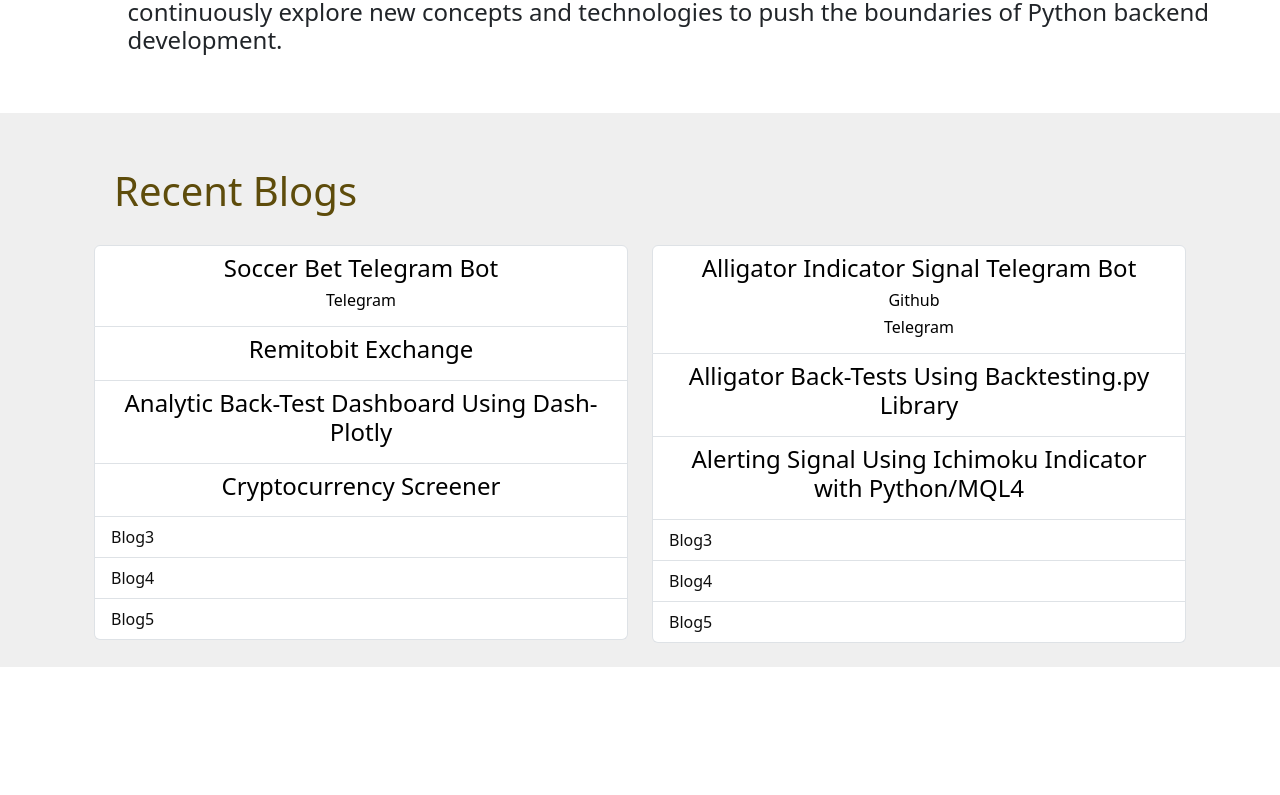
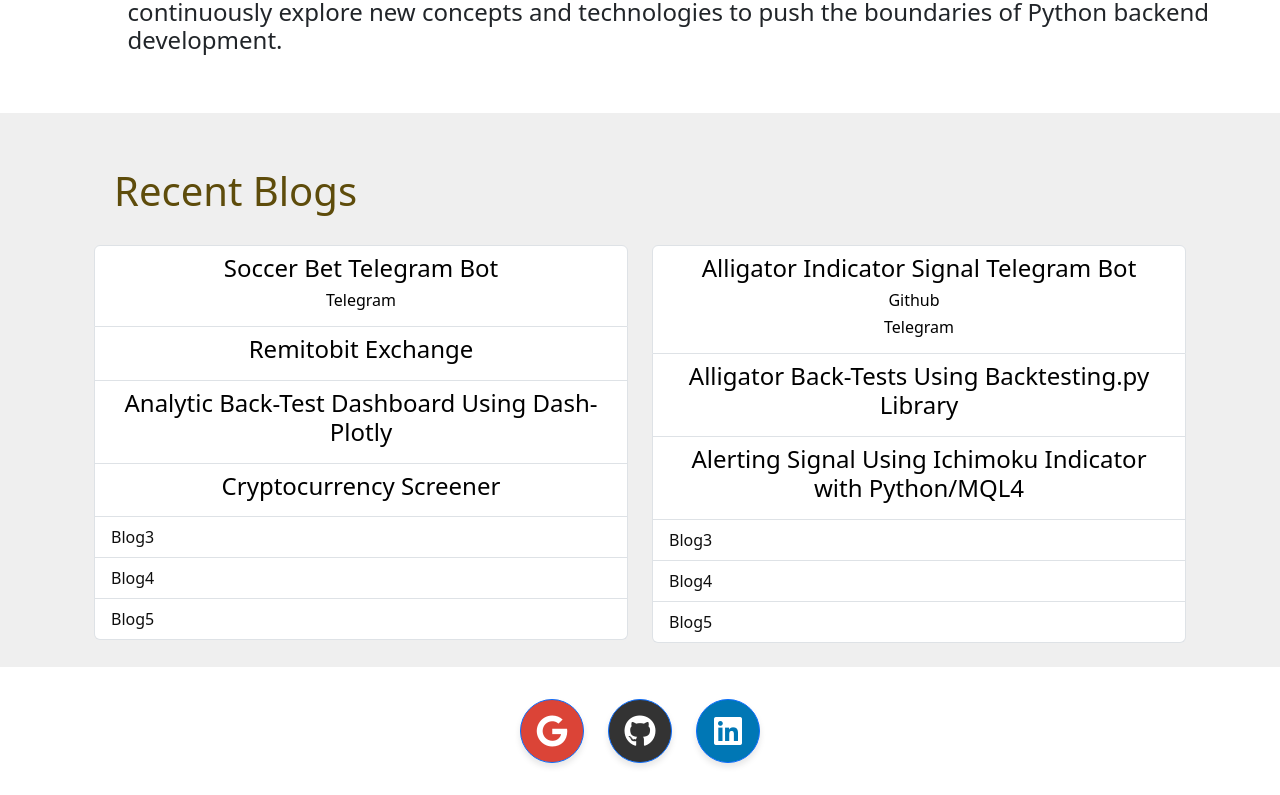
Before and after one commit to aligheshlaghi97/aligheshlaghi97.github.io, a React (Create React App) app: page /#/ in a window 1280 px wide. Shown: the part 1169-1964 px from the top of the page. Before the commit the page ends 1836 px from the top, so only its background shows below. Built offline with nearby package versions, Linux system fonts and the light colour scheme.

Commit message:
feat: Added contact section with gmail, github and linkedin reference.

```diff
--- a/src/App.tsx
+++ b/src/App.tsx
@@ -4,6 +4,7 @@ import WelcomeSection from "./components/WelcomeSection";
 import AboutSection from "./components/AboutSection";
 import AppNavbar from "./components/AppNavbar";
 import BlogsSection from "./components/BlogsSection";
+import ContactSection from "./components/ContactSection"
 
 const App = () => {
   return (
@@ -12,6 +13,7 @@ const App = () => {
       <WelcomeSection />
       <AboutSection />
       <BlogsSection />
+      <ContactSection />
     </div>
   );
 };
--- /dev/null
+++ b/src/components/ContactSection.tsx
@@ -0,0 +1,46 @@
+import React, { JSX } from "react";
+import { Container, Row, Col, Button } from "react-bootstrap";
+import "../styles/ContactSection.css";
+
+const ContactSection = (): JSX.Element => {
+  return (
+    <div className="contact-container" id="contact">
+      {/* Gmail */}
+      <a
+        data-mdb-ripple-init
+        // className="btn btn-primary contact-button contact-gmail"
+        className="btn btn-primary contact-button contact-gmail flex items-center justify-center w-16 h-16 rounded-full bg-blue-600 text-white shadow-md hover:bg-blue-700 transition-transform transform hover:scale-110"
+        href="mailto:aliigheshlaghi97@gmail.com"
+        role="button"
+        aria-label="Email Ali"
+        style={{ textDecoration: "none" }}
+      >
+        <i className="fab fa-google text-3xl lg:text-4xl"></i>
+      </a>
+
+      {/* Github */}
+      <a
+        data-mdb-ripple-init
+        className="btn btn-primary contact-button contact-github"
+        href="https://github.com/aligheshlaghi97"
+        role="button"
+        aria-label="Visit Ali's GitHub"
+      >
+        <i className="fab fa-github text-3xl lg:text-4xl"></i>
+      </a>
+
+      {/* Linkedin */}
+      <a
+        data-mdb-ripple-init
+        className="btn btn-primary contact-button contact-linkedin"
+        href="https://linkedin.com/in/aligheshlaghi97"
+        role="button"
+        aria-label="Visit Ali's LinkedIn"
+      >
+        <i className="fab fa-linkedin text-3xl lg:text-4xl"></i>
+      </a>
+    </div>
+  );
+};
+
+export default ContactSection;
--- a/src/styles/BlogsSection.css
+++ b/src/styles/BlogsSection.css
@@ -1,14 +1,6 @@
 .container-blogs {
   background-color: #efefef;
   margin-top: 50px;
-}
-
-.circle {
-  width: 200px;
-  height: 200px;
-  border-radius: 50%;
-  background-color: #f0f0f0;
-  margin: 0 auto;
 }
 
 section {
--- /dev/null
+++ b/src/styles/ContactSection.css
@@ -0,0 +1,59 @@
+.contact-container {
+  display: flex;
+  justify-content: center;
+  align-items: center;
+  gap: 1.5rem; /* Space between buttons */
+  margin-top: 2rem;
+  margin-bottom: 2rem;
+}
+
+.contact-button {
+  display: flex;
+  align-items: center;
+  justify-content: center;
+  width: 4rem;
+  height: 4rem;
+  border-radius: 50%;
+  color: white;
+  box-shadow: 0 4px 6px rgba(0, 0, 0, 0.1);
+  background-color: inherit;
+  transition: transform 0.3s ease, background-color 0.3s ease;
+}
+
+.contact-button:hover {
+  transform: scale(1.1);
+}
+
+.contact-gmail {
+  background-color: #db4437;
+}
+
+.contact-gmail:hover {
+  background-color: #c33c2e;
+}
+
+.contact-github {
+  background-color: #333333;
+}
+
+.contact-github:hover {
+  background-color: #242424;
+}
+
+.contact-linkedin {
+  background-color: #0077b5;
+}
+
+.contact-linkedin:hover {
+  background-color: #005f92;
+}
+
+.contact-button i {
+  font-size: 1.5rem; /* Default icon size */
+}
+
+@media (min-width: 1024px) {
+  .contact-button i {
+    font-size: 2rem; /* Larger size on laptop screens */
+  }
+}
```
